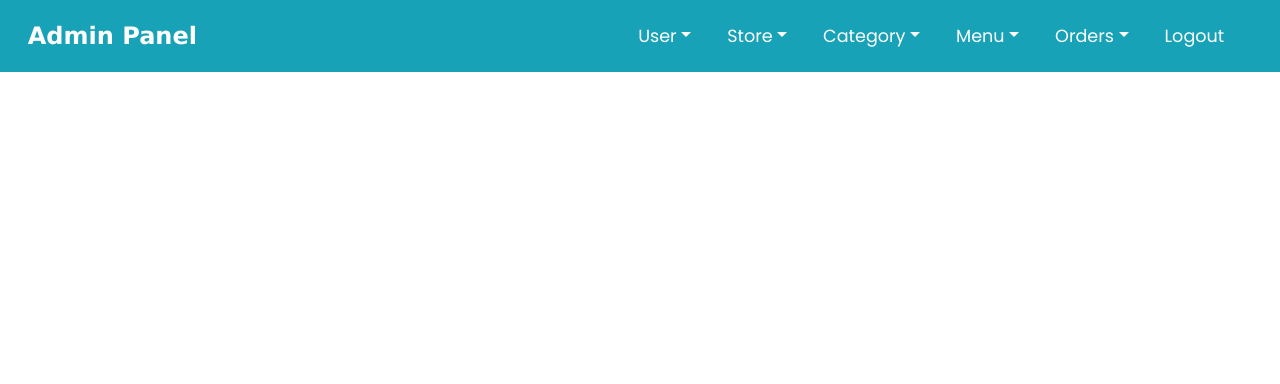
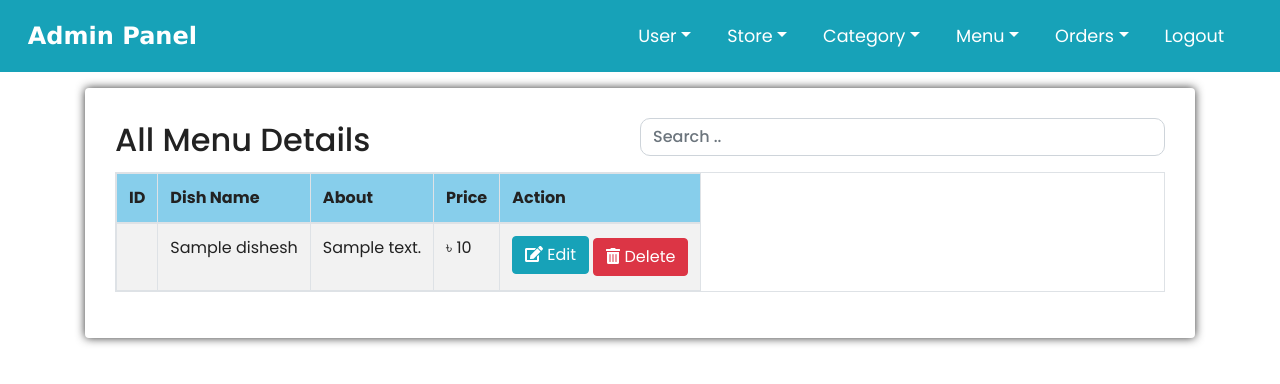
Before and after one commit to azizhossain/Hunger_Points, a CodeIgniter app: page /Hunger_Points/index.php/admin/menu/index in a window 1280 px wide. Shown: the top 384 px of the page. Run offline with CodeIgniter, Linux system fonts and the light colour scheme; the visitor is signed in with stand-in values (Sample User, id 1); tables that the repository leaves empty hold one stand-in row (values such as "Sample post"); data that the repository does not hold is empty; some libraries are stand-ins or nearby versions.

Commit message:
All Menu list page design & search and delete menu

```diff
--- a/application/controllers/admin/Menu.php
+++ b/application/controllers/admin/Menu.php
@@ -14,7 +14,10 @@ class Menu extends CI_Controller {
 
     public function index() {
         $this->load->model('Menu_model');
+         $dishesh = $this->Menu_model->getMenu();
+        $data['dishesh'] = $dishesh;
         $this->load->view('admin/partials/header');
+        $this->load->view('admin/menu/list', $data);
     }
 
     public function create_menu(){
@@ -68,7 +71,6 @@ class Menu extends CI_Controller {
                     $data['stores']= $store;
                     $this->load->view('admin/partials/header');
                     $this->load->view('admin/menu/add_menu', $data);
-                    $this->load->view('admin/partials/footer');
                 }
 
 
@@ -94,6 +96,29 @@ class Menu extends CI_Controller {
 
     }
 
+    public function delete($id){
 
+        $this->load->model('Menu_model');
+        $dish = $this->Menu_model->getSingleDish($id);
+
+        if(empty($dish)) {
+            $this->session->set_flashdata('error', 'dish not found');
+            redirect(base_url().'admin/menu');
+        }
+
+        if (file_exists('./public/uploads/dishesh/'.$dish['img'])) {
+            unlink('./public/uploads/dishesh/'.$dish['img']);
+        }
+
+        if(file_exists('./public/uploads/dishesh/thumb/'.$dish['img'])) {
+            unlink('./public/uploads/dishesh/thumb/'.$dish['img']);
+        }
+
+        $this->Menu_model->delete($id);
+
+        $this->session->set_flashdata('dish_success', 'Dish Deleted Successfully');
+        redirect(base_url().'admin/menu/index');
+
+    }
 
 }
--- a/application/models/Menu_model.php
+++ b/application/models/Menu_model.php
@@ -8,6 +8,18 @@ class Menu_model extends CI_Model {
     }
 
     public function getMenu() {
+        $result = $this->db->get('dishesh')->result_array();
+        return $result;
+    }
 
+    public function getSingleDish($id) {
+        $this->db->where('d_id', $id);
+        $dish = $this->db->get('dishesh')->row_array();
+        return $dish;
+    }
+
+    public function delete($id) {
+        $this->db->where('d_id',$id);
+        $this->db->delete('dishesh');
     }
 }
--- a/application/views/admin/menu/list.php
+++ b/application/views/admin/menu/list.php
@@ -19,8 +19,8 @@
         <div class="table-responsive-sm">
             <table class="table table-bordered table-hover table-striped table-responsive">
                 <thead>
-                    <tr>
-                        <th>#</th>
+                    <tr style="background: skyblue;">
+                        <th>ID</th>
                         <th>Dish Name</th>
                         <th>About</th>
                         <th>Price</th>
@@ -34,7 +34,7 @@
                         <td><?php echo $dish['r_id']; ?></td>
                         <td><?php echo $dish['name']; ?></td>
                         <td><?php echo $dish['about']; ?></td>
-                        <td><?php echo "$".$dish['price']; ?></td>
+                        <td><?php echo "৳ ".$dish['price']; ?></td>
                         <td>
                             <a href="<?php echo base_url().'admin/menu/edit/'.$dish['d_id']; ?>"
                                 class="btn btn-info mb-1"><i
--- a/application/views/admin/partials/header.php
+++ b/application/views/admin/partials/header.php
@@ -54,7 +54,7 @@
                             data-toggle="dropdown" aria-haspopup="true" aria-expanded="false">Menu</a>
 
                             <div class="dropdown-menu" aria-labelledby="navbarDropdown">
-                            <a class="dropdown-item" href="">Manage Menu</a>
+                            <a class="dropdown-item" href="<?php echo base_url().'admin/menu/';?>">Manage Menu</a>
                             <a class="dropdown-item" href="<?php echo base_url().'admin/menu/create_menu';?>">Create Menu</a>
                         </div>
                     </li>
```
